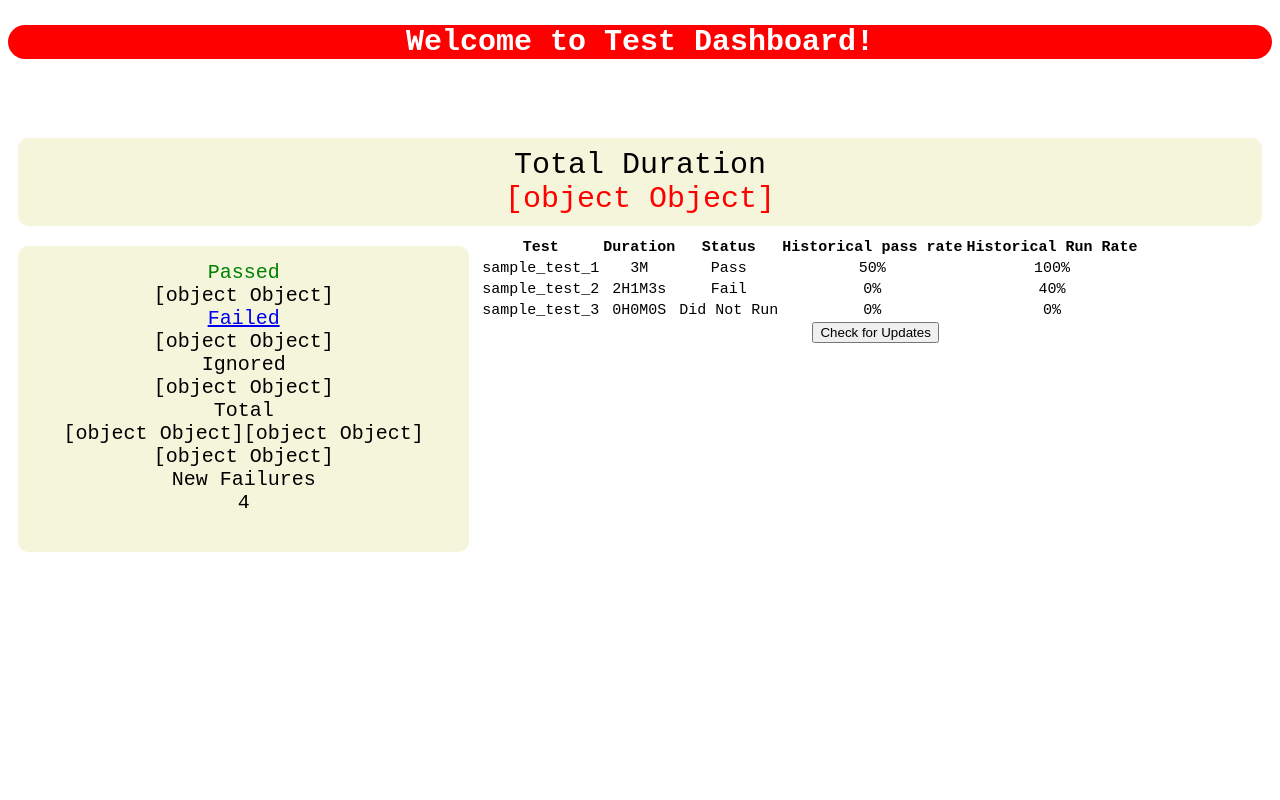
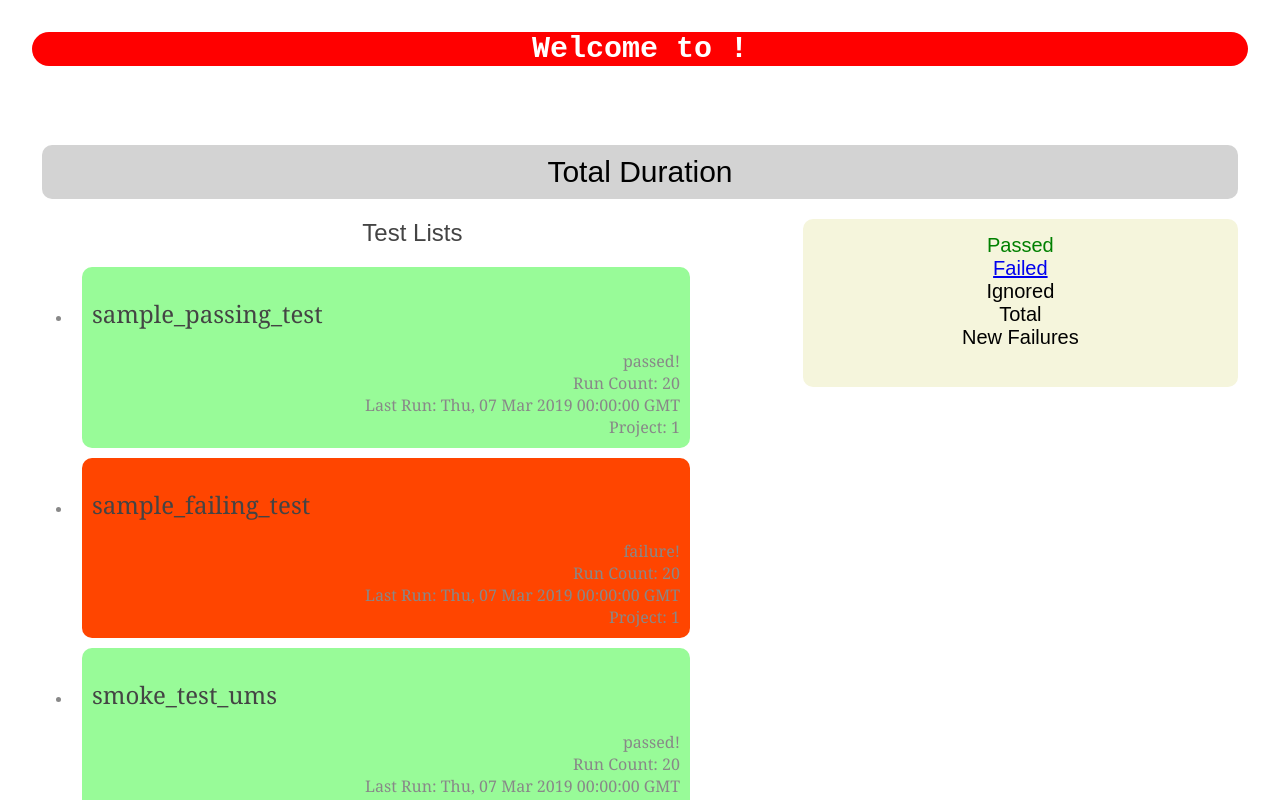
Before and after one commit to Alexandria-Davis/test-dashboard, an Angular app in the folder test-dashboard/: page / in a window 1280 px wide. Shown: the top 800 px of the page. Built offline with nearby package versions, Linux system fonts and the light colour scheme.

Commit message:
Added tests

```diff
--- a/test-dashboard/src/app/overview/overview.component.html
+++ b/test-dashboard/src/app/overview/overview.component.html
@@ -31,3 +31,20 @@
     <div class="viewmore">View failed tests</div>
   </div>
 </div>
+
+
+<h2>Test Lists</h2>
+<ul class="tests">
+  <li *ngFor = "let test of tests">
+    <div class = "testlist" [ngStyle]= "{'background-color': test.status === 'passed' ? 'palegreen' : 'orangered' }">
+        <h2 class="badge">{{test.name}}</h2>
+          <ul>
+            <div class = "details">{{test.status}}!</div>
+            <div class = "details">Run Count: {{test.run_count}}</div>
+            <div class = "details">Last Run: {{test.last_run}}</div>
+            <div class = "details">Project: {{test.project_id}}</div>
+          </ul>
+    </div>
+
+  </li>
+</ul>
--- a/test-dashboard/src/app/overview/overview.component.scss
+++ b/test-dashboard/src/app/overview/overview.component.scss
@@ -16,7 +16,7 @@ h1{
   font-family: monospace;
   border-radius: 10px;
   display: inline-grid;
-  float: left;
+  float: right;
   width: 33.33%;
 }
 p {
@@ -40,7 +40,7 @@ body{
   font-family: monospace;
   text-align: center;
   padding: 10px;
-  background-color: beige;
+  background-color: lightgray;
   border-radius: 10px;
   margin: 10px;
 }
@@ -57,3 +57,19 @@ body{
 .viewmore{
   visibility: hidden;
 }
+.testlist{
+  padding: 10px;
+  margin: 10px;
+  border-radius: 10px;
+  width: 50.00%;
+
+}
+.badge{
+  text-align: left;
+  font-family: Cambria, serif;
+}
+
+.details{
+  text-align: right;
+  font-family: Cambria, serif;
+}
--- a/test-dashboard/src/app/overview/overview.component.ts
+++ b/test-dashboard/src/app/overview/overview.component.ts
@@ -1,6 +1,8 @@
 import { Component, OnInit } from '@angular/core';
 /*import { FailuresComponent } from './failures/index';*/
 import {TestsService} from '../tests.service';
+import { Observable, of } from 'rxjs';
+import {test } from '../test';
 
 @Component({
   selector: 'project-overview',
@@ -16,26 +18,27 @@ export class OverviewComponent implements OnInit {
   new_fail;
   no_run;
   title;
+  tests : test[];
 
   constructor(private testService: TestsService) { }
 
   ngOnInit() {
+    this.getTestManifest();
+    console.log(this.tests)
+    //this.tests = this.testService.getTestManifest(1);
     // /*Start Temp Data*/
     // this.passed = 3;
     // this.failed = 6;
     // this.no_run = 2;
     // this.total = this.passed + this.failed + this.no_run;
-    // this.new_fail = 4;
+    // this.new_fail = 4;s
     // this.durration = "34H 23M 11S";
     // /*End Temp Data*/
-    this.passed = this.testService.getOverallSuccess();
-    this.failed = this.testService.getOverallFailure();
-    this.no_run = this.testService.getOverallDNR();
-    this.total = this.passed + this.failed + this.no_run;
-    this.new_fail = 4;
-    this.durration = this.testService.getRuntime();
-    this.title = "Test Dashboard";
+
+  }
+  getTestManifest(): void{
+    this.testService.getTestManifest(1)
+        .subscribe(tests => this.tests = tests);
   }
 
-
 }
--- a/test-dashboard/src/app/project-page/project-page.component.html
+++ b/test-dashboard/src/app/project-page/project-page.component.html
@@ -1,4 +1,4 @@
 <project-overview></project-overview>
 <div class="pie"></div>
-<project-test-list></project-test-list>
-<button type="button" name="UpdateButton">Check for Updates</button>
+<!-- <project-test-list></project-test-list> -->
+<!-- <button type="button" name="UpdateButton">Check for Updates</button> -->
--- /dev/null
+++ b/test-dashboard/src/app/test.ts
@@ -0,0 +1,7 @@
+export class test {
+    name: string;
+    last_run: string;
+    project_id: string;
+    run_count: number;
+    status: string;
+  }
--- a/test-dashboard/src/app/tests.service.ts
+++ b/test-dashboard/src/app/tests.service.ts
@@ -1,6 +1,7 @@
 import { HttpClient } from '@angular/common/http';
 import { Injectable } from '@angular/core';
-
+import { test } from './test';
+import {Observable, of } from 'rxjs'
 @Injectable({
   providedIn: 'root'
 })
@@ -8,8 +9,21 @@ export class TestsService {
 
   constructor(private http: HttpClient) { }
 
-  getTestManifest(){
-    return this.http.get('https://0.0.0.0/tests')
+  getTestManifest(projName): Observable<test[]> {
+    //let response = this.http.get('https://0.0.0.0/'+ projName +'/tests')
+    let response = JSON.parse('{ "results": [ { "Last run": "Thu, 07 Mar 2019 00:00:00 GMT", "Project_id": 1, "Run_count": 20, "status": "passed", "test_name": "sample_passing_test" }, { "Last run": "Thu, 07 Mar 2019 00:00:00 GMT", "Project_id": 1, "Run_count": 20, "status": "failure", "test_name": "sample_failing_test" },{ "Last run": "Thu, 07 Mar 2019 00:00:00 GMT", "Project_id": 1, "Run_count": 20, "status": "passed", "test_name": "smoke_test_ums" }, { "Last run": "Thu, 07 Mar 2019 00:00:00 GMT", "Project_id": 1, "Run_count": 20, "status": "passed", "test_name": "sample_disabled_test" } ]}');
+    let test_arr = Array<test>();
+    for (let tests of response['results']){
+      let testlist = new test;
+      testlist.name = tests['test_name'];
+      testlist.run_count = tests['Run_count'];
+      testlist.status = tests['status'];
+      testlist.last_run = tests["Last run"];
+      testlist.project_id = tests['Project_id'];
+      test_arr.push(testlist);
+    }
+    console.log(test_arr);
+    return of(test_arr);
   }
 
   getTest(testId): any {
--- a/test-dashboard/src/styles.scss
+++ b/test-dashboard/src/styles.scss
@@ -1 +1,22 @@
 /* You can add global styles to this file, and also import other style files */
+h1 {
+    color: #369;
+    font-family: Arial, Helvetica, sans-serif;
+    font-size: 250%;
+  }
+  h2, h3 {
+    color: #444;
+    font-family: Arial, Helvetica, sans-serif;
+    font-weight: lighter;
+  }
+  body {
+    margin: 2em;
+  }
+  body, input[type="text"], button {
+    color: #888;
+    font-family: Cambria, Georgia;
+  }
+  /* everywhere else */
+  * {
+    font-family: Arial, Helvetica, sans-serif;
+  }
```
